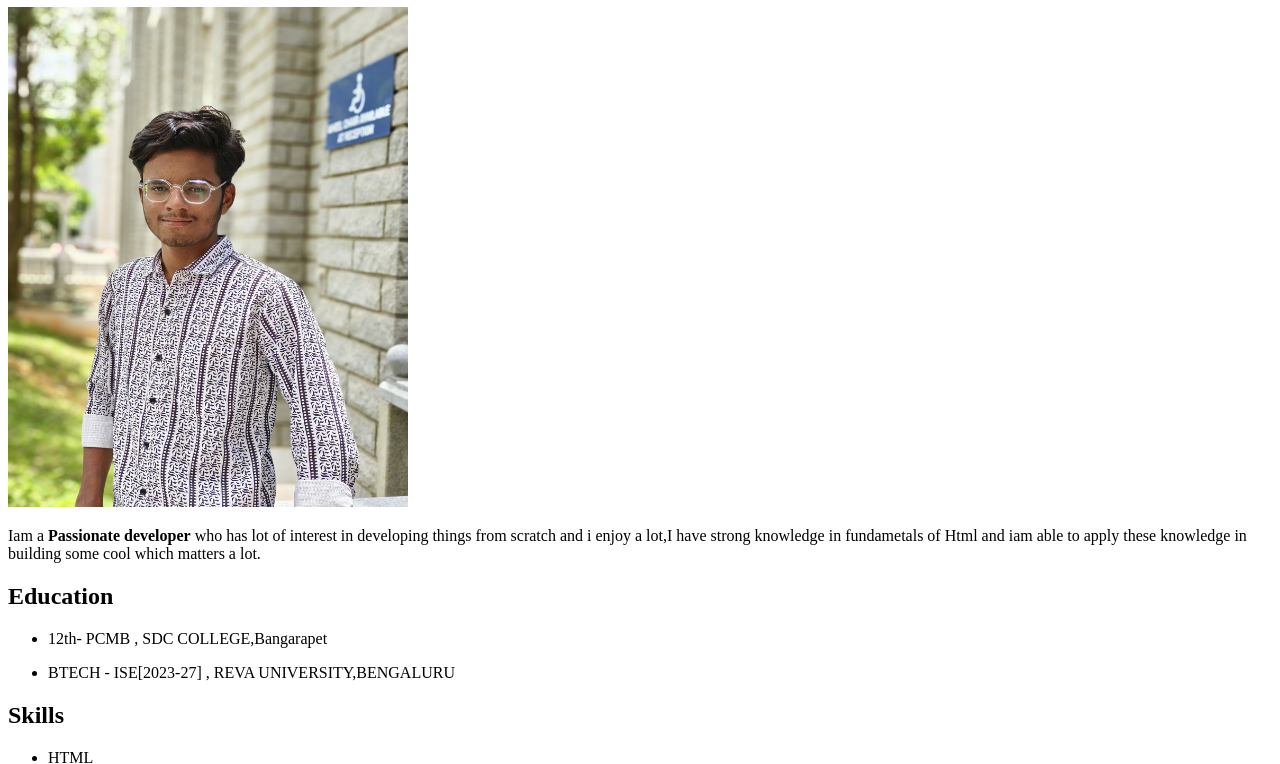
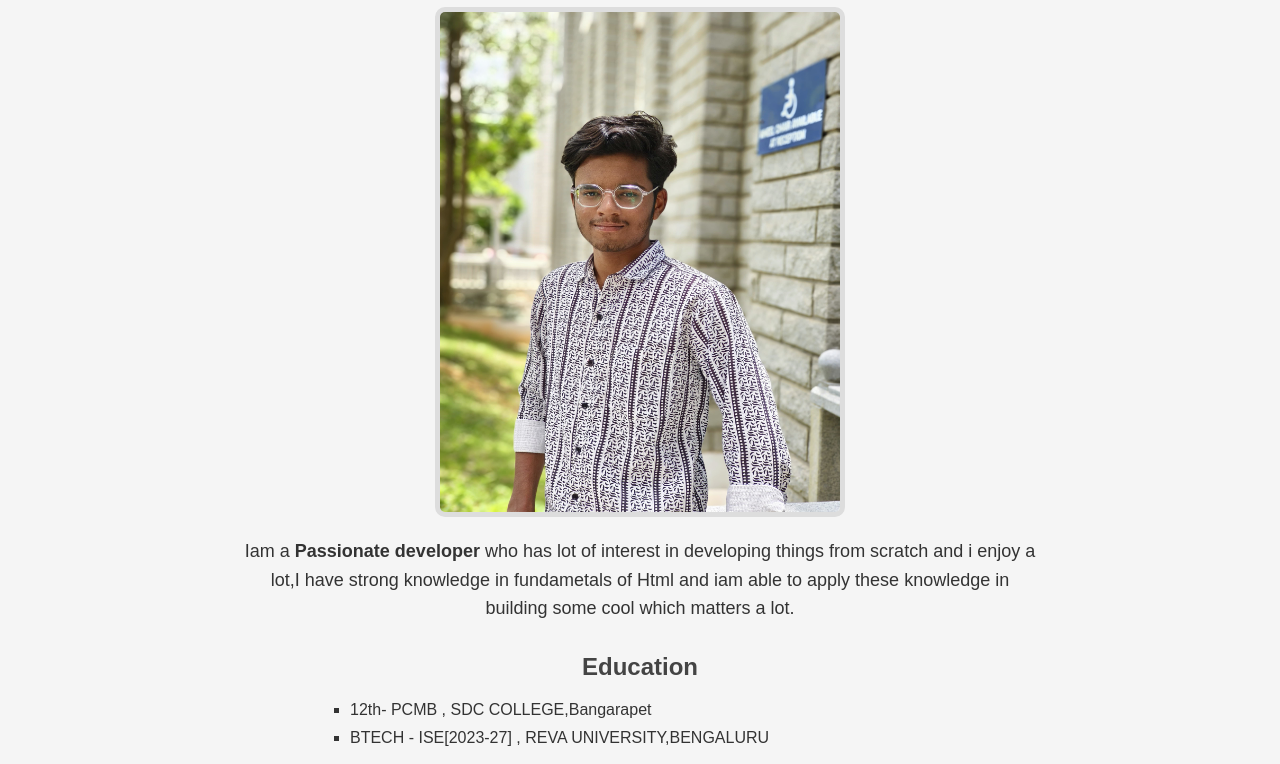
Before and after one commit to TanveerpashaS/opensource-pr, a plain HTML site: page index.html in a window 1280 px wide. Shown: the part 73-837 px from the top of the page. Drawn offline with Linux system fonts and the light colour scheme.

Commit message:
added css

```diff
--- a/index.html
+++ b/index.html
@@ -4,6 +4,7 @@
     <meta charset="UTF-8">
     <meta name="viewport" content="width=device-width, initial-scale=1.0">
     <title>Portfolio</title>
+    <link rel="stylesheet" href="styles.css">
 </head>
 <body>
     <h1>Tanveer Pasha S</h1>
--- /dev/null
+++ b/styles.css
@@ -0,0 +1,59 @@
+/* General Styles */
+body {
+    font-family: Arial, sans-serif;
+    margin: 20px;
+    background-color: #f5f5f5;
+    color: #333;
+}
+
+/* Header */
+h1 {
+    color: #0066cc;
+    text-align: center;
+}
+
+/* Image */
+img {
+    display: block;
+    margin: 0 auto;
+    border: 5px solid #ddd;
+    border-radius: 10px;
+}
+
+/* Paragraph */
+p {
+    font-size: 18px;
+    line-height: 1.6;
+    max-width: 800px;
+    margin: 20px auto;
+    text-align: center;
+}
+
+/* Section Headings */
+h2 {
+    color: #444;
+    margin-top: 30px;
+    text-align: center;
+}
+
+/* Lists */
+ul {
+    list-style-type: square;
+    max-width: 600px;
+    margin: 10px auto;
+    padding-left: 20px;
+}
+
+/* Contact Section */
+ul li b {
+    color: #222;
+}
+
+a {
+    color: #0066cc;
+    text-decoration: none;
+}
+
+a:hover {
+    text-decoration: underline;
+}
```
